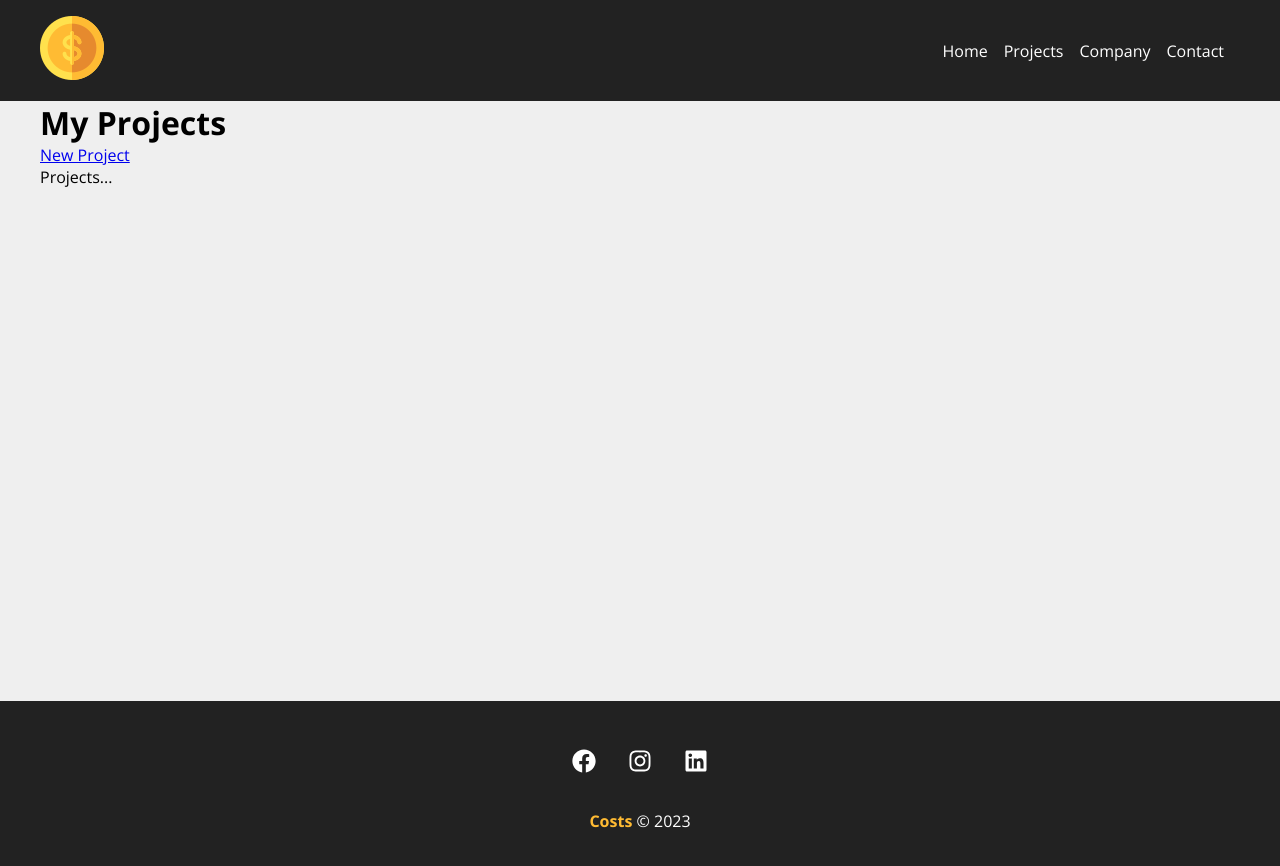
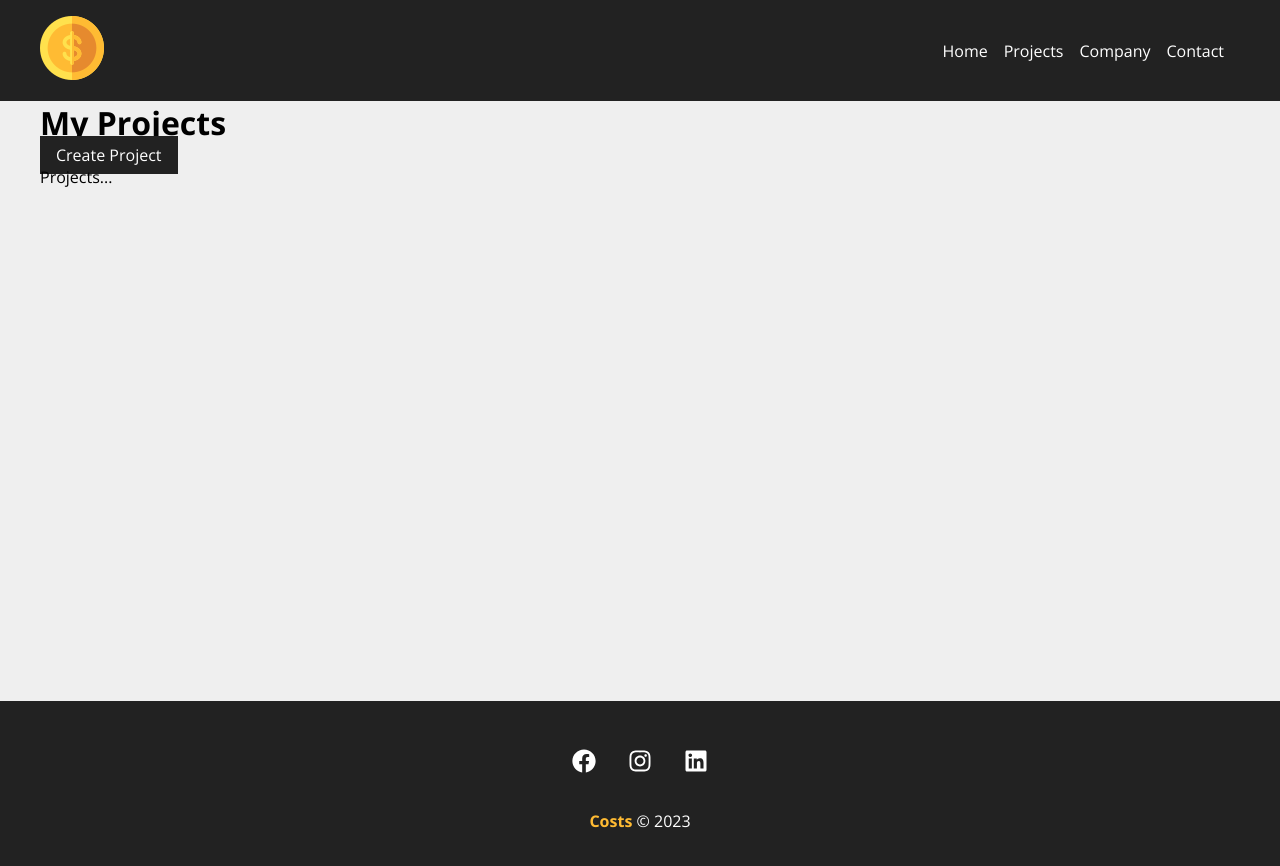
Before and after one commit to vcanedo/costs, a React (Create React App) app: page /projects in a window 1280 px wide. Shown: the top 866 px of the page. Built offline with nearby package versions, Linux system fonts and the light colour scheme; the HTML template or start-up script is replaced by a standard one.

Commit message:
added LinkButton component to projects page

```diff
--- a/src/components/pages/Projects.js
+++ b/src/components/pages/Projects.js
@@ -1,9 +1,10 @@
 import { useLocation } from "react-router-dom";
 
 import Message from "../layout/Message";
+import Container from "../layout/Container";
+import LinkButton from "../layout/LinkButton";
 
 import styles from "./Projects.module.css";
-import Container from "../layout/Container";
 
 function Projects() {
 
@@ -18,7 +19,7 @@ function Projects() {
     <div>
       <div>
         <h1>My Projects</h1>
-        <a href="#">New Project</a>
+        <LinkButton to="/newproject" text="Create Project" />
       </div>
       {message && <Message type="success" msg={message} />}
       <Container customClass="start">
```
